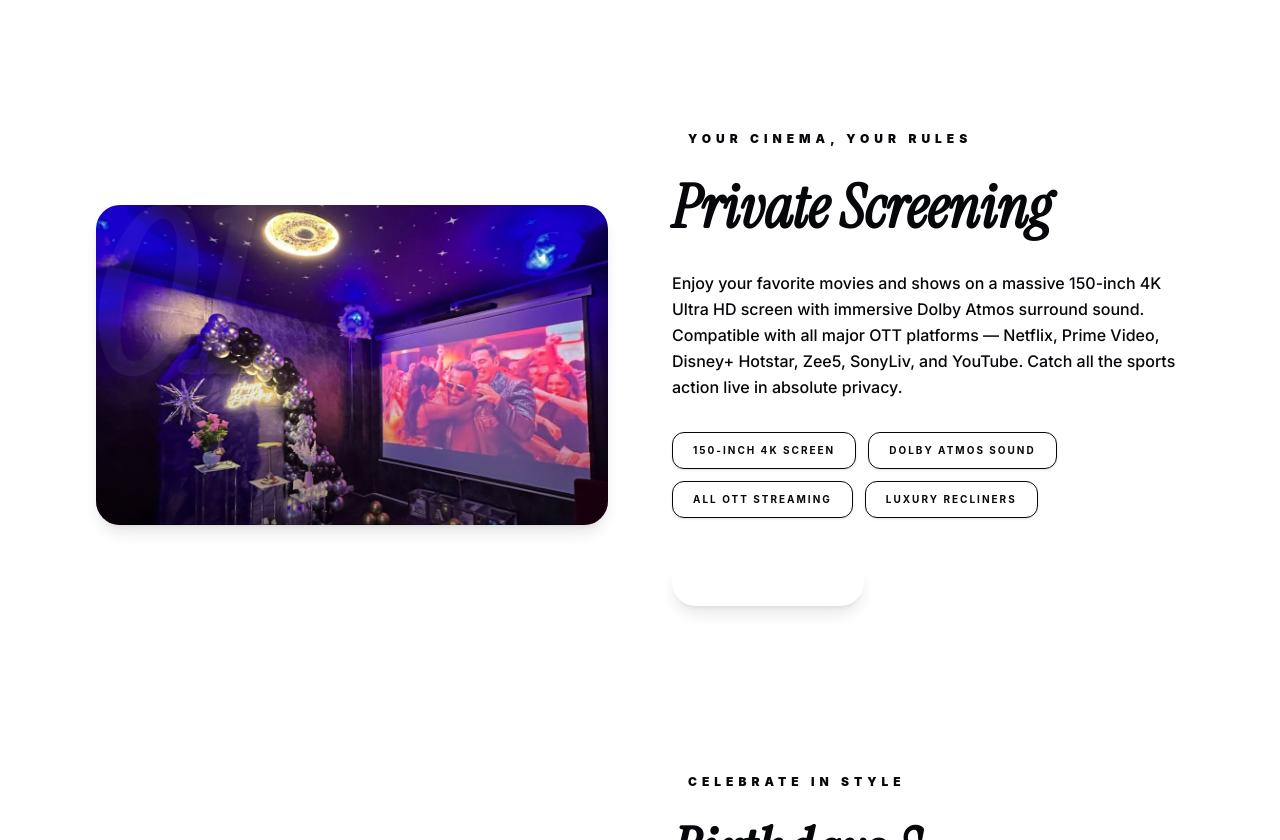
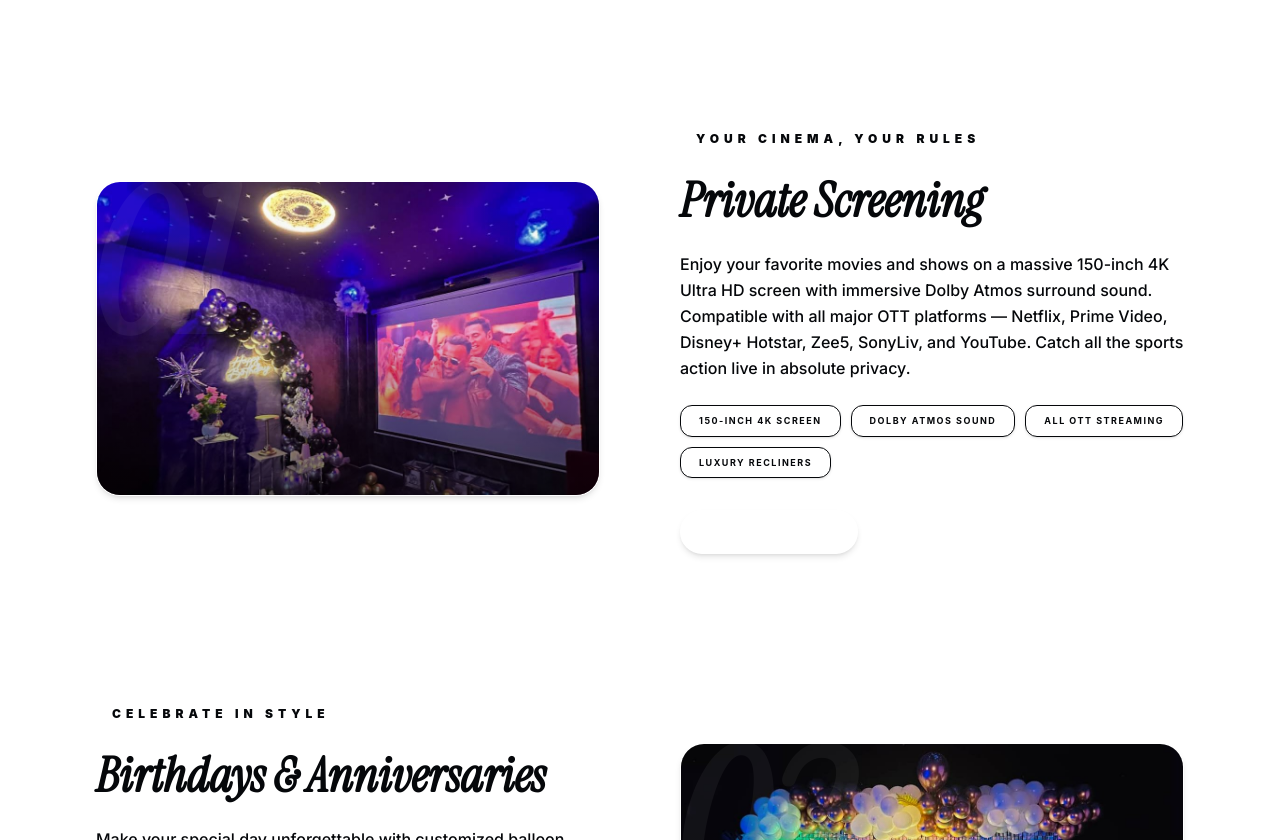
Before and after one commit to vj-mazu/book_your_screen, a React (Vite) app: page / in a window 1280 px wide. Shown: the part 1960-2800 px from the top of the page. Built offline with nearby package versions, Linux system fonts and the light colour scheme.

Commit message:
push final refined entrance animations, alternating services, and loader fonts

```diff
--- a/src/components/Hero.tsx
+++ b/src/components/Hero.tsx
@@ -45,26 +45,26 @@ export const Hero: React.FC = () => {
   // GSAP Entrance Animations
   useEffect(() => {
     const ctx = gsap.context(() => {
-      const tl = gsap.timeline({ defaults: { ease: "power3.out" } });
+      const tl = gsap.timeline({ defaults: { ease: "power2.out" } });
 
       tl.fromTo(
         ".name-reveal",
-        { opacity: 0, y: 40 },
-        { opacity: 1, y: 0, duration: 1.2, delay: 0.5 }
+        { opacity: 0, y: 15 },
+        { opacity: 1, y: 0, duration: 0.5, delay: 0.1 }
       );
 
       tl.fromTo(
         ".blur-in",
-        { opacity: 0, filter: "blur(8px)", y: 15 },
-        { opacity: 1, filter: "blur(0px)", y: 0, duration: 0.9, stagger: 0.12 },
-        "-=0.8"
+        { opacity: 0, y: 10 },
+        { opacity: 1, y: 0, duration: 0.4 },
+        "-=0.3"
       );
 
       tl.fromTo(
         ".ctas-reveal",
-        { opacity: 0, y: 15 },
-        { opacity: 1, y: 0, duration: 0.7 },
-        "-=0.5"
+        { opacity: 0, y: 10 },
+        { opacity: 1, y: 0, duration: 0.3 },
+        "-=0.2"
       );
     }, containerRef);
 
--- a/src/components/Services.tsx
+++ b/src/components/Services.tsx
@@ -119,64 +119,70 @@ export const Services: React.FC = () => {
         </div>
 
         {/* Services List */}
-        <div className="flex flex-col gap-24 md:gap-40">
+        <div className="flex flex-col gap-24 md:gap-36">
           {servicesList.map((service, idx) => {
             const isRight = idx % 2 !== 0;
             return (
               <div
                 key={idx}
-                className="grid grid-cols-1 lg:grid-cols-2 gap-8 md:gap-16 items-center"
+                className="grid grid-cols-1 lg:grid-cols-2 gap-12 md:gap-20 items-center"
               >
-                {/* Service Image / Cover */}
+                {/* Service Image / Cover Container with dynamic spring animation on hover */}
                 <motion.div
-                  initial={{ opacity: 0, scale: 0.9, y: 50 }}
+                  initial={{ opacity: 0, scale: 0.96, y: 30 }}
                   whileInView={{ opacity: 1, scale: 1, y: 0 }}
-                  viewport={{ once: true, amount: 0.3 }}
-                  transition={{ duration: 0.8, type: "spring", bounce: 0.15 }}
+                  viewport={{ once: true, amount: 0.2 }}
+                  transition={{ duration: 0.6 }}
+                  whileHover={{
+                    scale: 1.025,
+                    boxShadow: "0 25px 50px -12px rgba(212, 175, 55, 0.15)"
+                  }}
                   onClick={() => {
                     setActiveGallery(service);
                     setCurrentImgIndex(0);
                   }}
-                  className="aspect-[4/3] sm:aspect-[16/10] overflow-hidden rounded-2xl md:rounded-3xl relative cursor-pointer group shadow-lg"
+                  className={`aspect-[4/3] sm:aspect-[16/10] overflow-hidden rounded-2xl md:rounded-3xl relative cursor-pointer group border border-transparent hover:border-[#d4af37]/45 transition-colors duration-500 shadow-md ${
+                    isRight ? "lg:order-2" : ""
+                  }`}
                 >
                   <img
                     src={service.coverImage}
                     alt={service.title}
-                    className="w-full h-full object-cover object-center transition-transform duration-[1.5s] group-hover:scale-105"
+                    className="w-full h-full object-cover object-center transition-transform duration-[1.2s] ease-out group-hover:scale-[1.04]"
                   />
-                  <div className="absolute inset-0 bg-gradient-to-t from-black/60 via-transparent to-transparent opacity-70" />
+                  <div className="absolute inset-0 bg-gradient-to-t from-black/75 via-black/10 to-transparent opacity-80 group-hover:opacity-65 transition-opacity duration-500" />
 
                   {/* Huge Number behind */}
-                  <span className="absolute -top-4 -left-2 text-[120px] sm:text-[180px] md:text-[220px] font-display italic text-white/5 font-bold leading-none select-none pointer-events-none">
+                  <span className="absolute -top-4 -left-2 text-[100px] sm:text-[160px] md:text-[200px] font-display italic text-white/5 font-bold leading-none select-none pointer-events-none">
                     {service.num}
                   </span>
 
                   <div className="absolute bottom-6 left-6 right-6 flex items-center gap-2 opacity-0 group-hover:opacity-100 transition-opacity duration-500">
-                    <span className="bg-white/90 backdrop-blur-sm px-4 py-2 rounded-full text-xs font-semibold text-black shadow-md flex items-center gap-2">
-                      View Gallery
+                    <span className="bg-white/95 backdrop-blur-sm px-4 py-2 rounded-full text-xs font-semibold text-black shadow-md flex items-center gap-2 border border-[#d4af37]/20">
+                      View Gallery 📸
                     </span>
                   </div>
                 </motion.div>
 
                 {/* Service Text Details */}
-                <div className="flex flex-col justify-center">
+                <div className={`flex flex-col justify-center ${isRight ? "lg:order-1" : ""}`}>
                   <span className="text-accent font-sans text-xs uppercase tracking-[5px] mb-4 block font-black bg-accent/10 px-4 py-2 rounded-md inline-block w-fit">
                     {service.subtitle}
                   </span>
 
-                  <h3 className="text-4xl sm:text-5xl md:text-6xl font-display text-text-primary italic mb-6 leading-tight font-black">
+                  <h3 className="text-3xl sm:text-4xl md:text-5xl font-display text-text-primary italic mb-5 leading-tight font-black">
                     {service.title}
                   </h3>
 
-                  <p className="text-muted leading-relaxed mb-8 max-w-lg font-medium text-sm md:text-base">
+                  <p className="text-muted leading-relaxed mb-6 max-w-lg font-medium text-xs sm:text-sm md:text-base">
                     {service.longDescription}
                   </p>
 
-                  <div className={`flex flex-wrap gap-3 mb-10 ${isRight ? "lg:justify-end" : ""}`}>
+                  <div className="flex flex-wrap gap-2.5 mb-8">
                     {service.highlights.map((highlight, index) => (
                       <span
                         key={index}
-                        className="px-5 py-2.5 rounded-xl bg-surface border border-stroke text-text-primary font-sans text-[10px] uppercase tracking-[2px] shadow-sm font-bold"
+                        className="px-4.5 py-2 rounded-xl bg-surface border border-stroke text-text-primary font-sans text-[9px] uppercase tracking-[1.5px] shadow-sm font-bold hover:border-[#d4af37]/30 transition-colors"
                       >
                         {highlight}
                       </span>
@@ -188,7 +194,7 @@ export const Services: React.FC = () => {
                       setActiveGallery(service);
                       setCurrentImgIndex(0);
                     }}
-                    className="px-8 py-4 bg-accent text-white font-sans text-xs uppercase tracking-[3px] font-black rounded-full hover:bg-accent/80 hover:scale-105 transition-all shadow-lg flex items-center gap-3 w-fit"
+                    className="px-7 py-3.5 bg-accent hover:bg-accent/90 text-white font-sans text-xs uppercase tracking-[2.5px] font-black rounded-full hover:scale-105 transition-all shadow-md flex items-center gap-2.5 w-fit cursor-pointer"
                   >
                     Open Gallery
                   </button>
```
